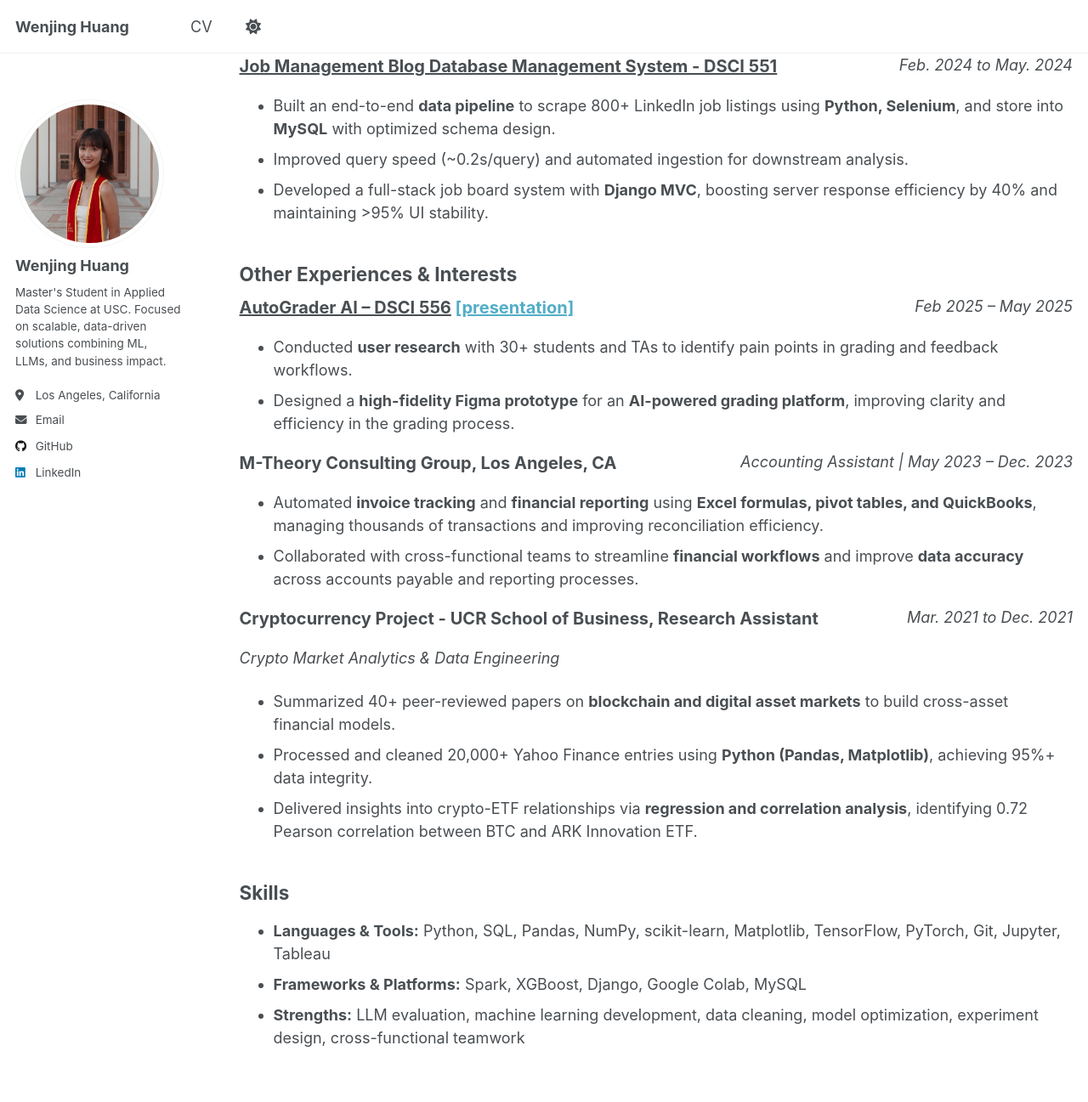
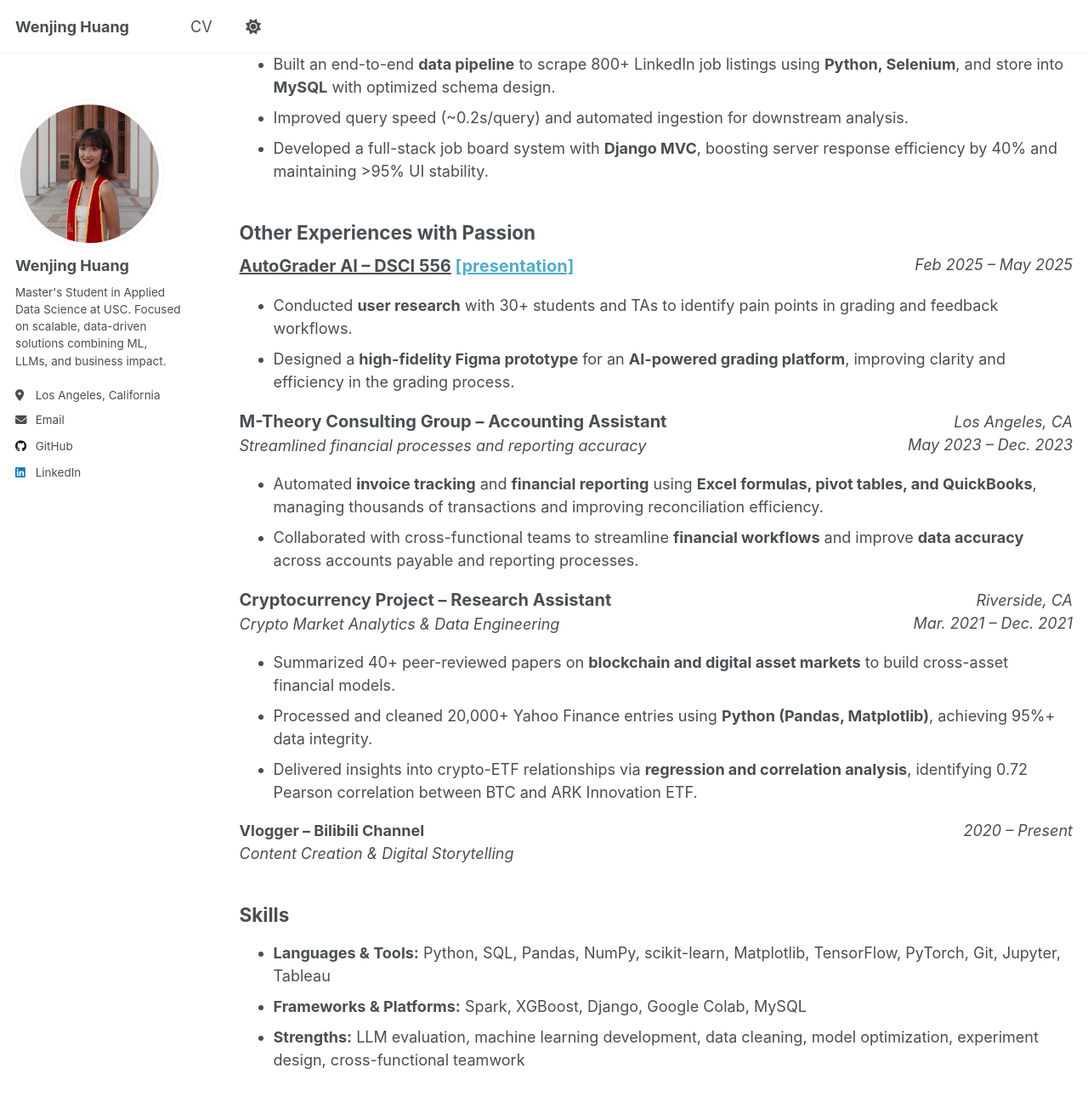
Before and after one commit to jocelynnnwj/jocelynnnwj.github.io, a Jekyll site: the page built from _pages/cv.md, in a window 1280 px wide and 1400 px high, scrolled down 2095 px. Shown: the top 1297 px of the window at 85% size. Built offline with Jekyll 4.4.1, drawn with Linux system fonts in a browser that asks for light colours; a script that is not in the unit is left out; some of the changed text lies outside the part shown.

Commit message:
Update cv.md

```diff
--- a/_pages/cv.md
+++ b/_pages/cv.md
@@ -47,16 +47,18 @@ Bachelor of Science in Business Administration, Concentration in Business Analyt
   <li>Performed <b>LLM fine-tuning</b> for downstream tasks; collaborated with PMs, engineers, and designers for business-driven solutions.</li>
 </ul>
 
-<!-- Title + Location + Date in one line -->
+<!-- Title and right-aligned location + date -->
 <div style='display: flex; justify-content: space-between; align-items: baseline;'>
-  <p style='font-size:20px; margin:0px'><b>M-Joys Tech - Data Analyst / AI Intern</b></p>
-  <span style='text-align: right;'>
+  <div>
+    <p style='font-size:20px; margin:0px'><b>M-Joys Tech - Data Analyst / AI Intern</b></p>
+    <em>Prompt Engineering & LLM Refinement with Validated Data Pipelines</em>
+  </div>
+  <div style='text-align: right;'>
     <i>Hangzhou, Zhejiang, China</i><br>
     <i>Jun. 2024 to Aug. 2024</i>
-  </span>
+  </div>
 </div>
-<!-- Subtitle and bullet points -->
-<em>Prompt Engineering & LLM Refinement with Validated Data Pipelines</em>
+
 <ul>
   <li>Improved model evaluation by generating 30,000+ labeled AI voice interaction records for <b>LLM evaluation</b> and response validity.</li>
   <li>Conducted <b>data cleaning</b> with SQL and Python (<b>Pandas, Regex</b>) to achieve 97%+ data consistency; validated data via schema checks and null audits.</li>
@@ -105,7 +107,7 @@ Bachelor of Science in Business Administration, Concentration in Business Analyt
   <li>Developed a full-stack job board system with <b>Django MVC</b>, boosting server response efficiency by 40% and maintaining >95% UI stability.</li>
 </ul>
 
-## Other Experiences & Interests
+## Other Experiences with Passion
 
 <div style='display: flex; justify-content: space-between;'>
     <p style='font-size:20px; margin:0px'><b><a href="https://www.figma.com/design/G5bQCJsnY5YlL0GuIPmWkF/AutoGrader-AI?node-id=4100-150&p=f&t=FFrzXQmYhR98RUVj-0" target="_blank" style="color:inherit;text-decoration:underline;">AutoGrader AI – DSCI 556</a> <a href="https://drive.google.com/file/d/1s2CP5ljvnaBvx60C4rUk6N3-CDv6OKXW/view" target="_blank"><b>[presentation]</b></a></b></p>
@@ -116,26 +118,49 @@ Bachelor of Science in Business Administration, Concentration in Business Analyt
   <li>Designed a <b>high-fidelity Figma prototype</b> for an <b>AI-powered grading platform</b>, improving clarity and efficiency in the grading process.</li>
 </ul>
 
-<div style='display: flex; justify-content: space-between;'>
-    <p style='font-size:20px; margin:0px'><b>M-Theory Consulting Group, Los Angeles, CA</b></p>
-    <span><i>Accounting Assistant | May 2023 – Dec. 2023</i></span>
+<!-- M-Theory Consulting Group -->
+<div style='display: flex; justify-content: space-between; align-items: baseline;'>
+  <div>
+    <p style='font-size:20px; margin:0px'><b>M-Theory Consulting Group – Accounting Assistant</b></p>
+    <em>Streamlined financial processes and reporting accuracy</em>
+  </div>
+  <div style='text-align: right;'>
+    <i>Los Angeles, CA</i><br>
+    <i>May 2023 – Dec. 2023</i>
+  </div>
 </div>
 <ul>
   <li>Automated <b>invoice tracking</b> and <b>financial reporting</b> using <b>Excel formulas, pivot tables, and QuickBooks</b>, managing thousands of transactions and improving reconciliation efficiency.</li>
   <li>Collaborated with cross-functional teams to streamline <b>financial workflows</b> and improve <b>data accuracy</b> across accounts payable and reporting processes.</li>
 </ul>
 
-<div style='display: flex; justify-content: space-between;'>
-    <p style='font-size:20px; margin:0px'><b>Cryptocurrency Project - UCR School of Business, Research Assistant</b></p>
-    <i>Mar. 2021 to Dec. 2021</i>
+<!-- Cryptocurrency Project -->
+<div style='display: flex; justify-content: space-between; align-items: baseline;'>
+  <div>
+    <p style='font-size:20px; margin:0px'><b>Cryptocurrency Project – Research Assistant</b></p>
+    <em>Crypto Market Analytics & Data Engineering</em>
+  </div>
+  <div style='text-align: right;'>
+    <i>Riverside, CA</i><br>
+    <i>Mar. 2021 – Dec. 2021</i>
+  </div>
 </div>
-<em>Crypto Market Analytics & Data Engineering</em>
 <ul>
   <li>Summarized 40+ peer-reviewed papers on <b>blockchain and digital asset markets</b> to build cross-asset financial models.</li>
   <li>Processed and cleaned 20,000+ Yahoo Finance entries using <b>Python (Pandas, Matplotlib)</b>, achieving 95%+ data integrity.</li>
   <li>Delivered insights into crypto-ETF relationships via <b>regression and correlation analysis</b>, identifying 0.72 Pearson correlation between BTC and ARK Innovation ETF.</li>
 </ul>
 
+<div style="display: flex; justify-content: space-between;">
+  <div>
+    <b>Vlogger – Bilibili Channel</b><br>
+    <em>Content Creation & Digital Storytelling</em>
+  </div>
+  <div style="text-align: right;">
+    <i>2020 – Present</i>
+  </div>
+</div>
+
 ## Skills
 - **Languages & Tools:** Python, SQL, Pandas, NumPy, scikit-learn, Matplotlib, TensorFlow, PyTorch, Git, Jupyter, Tableau
 - **Frameworks & Platforms:** Spark, XGBoost, Django, Google Colab, MySQL
```
